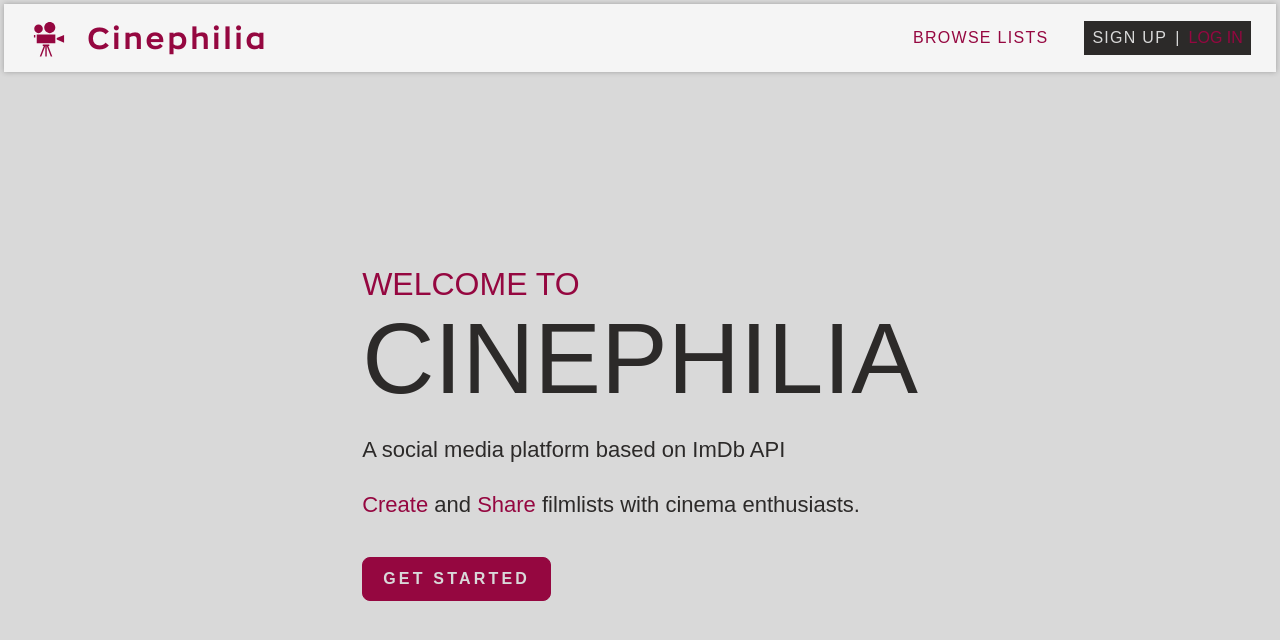
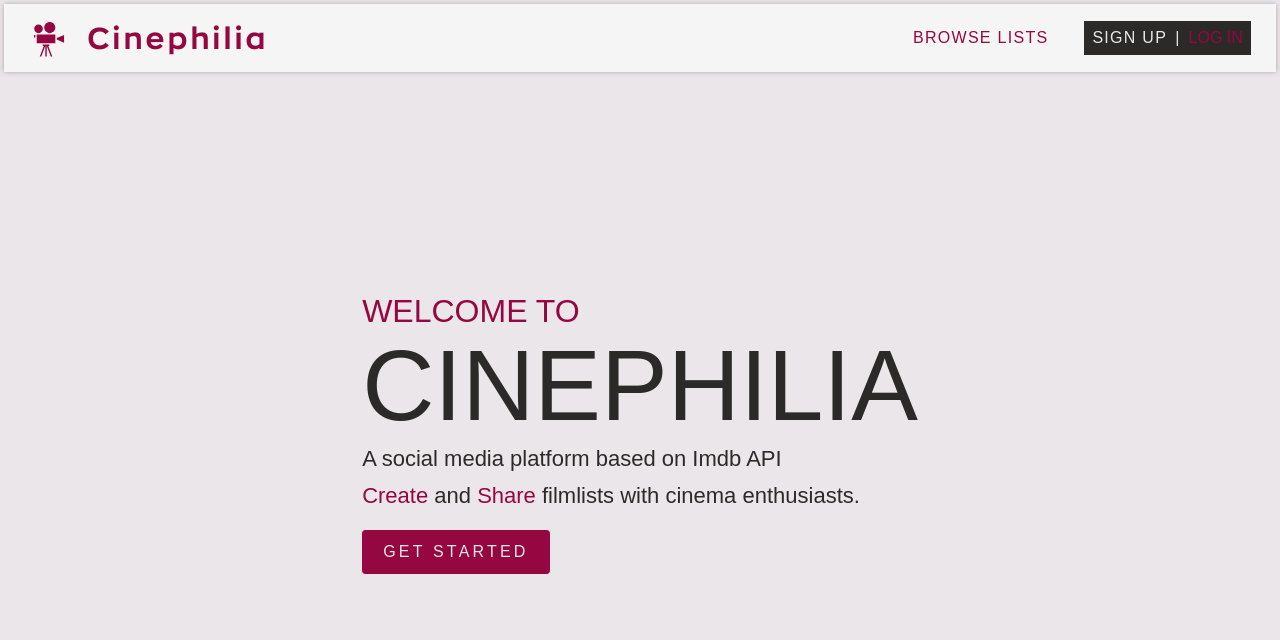
Before and after one commit to ioannis-b-dev/cinephilia-client, a React (Create React App) app: page / in a window 1280 px wide. Shown: the top 640 px of the page. Built offline with nearby package versions, Linux system fonts and the light colour scheme; no server answers; a web font is replaced by a local one.

Commit message:
ui feature

```diff
--- a/src/components/Auth/Auth.jsx
+++ b/src/components/Auth/Auth.jsx
@@ -79,7 +79,7 @@ const Auth = () => {
                 <h1 className="header__title fs-600 ff-sans-light">
                     {isSignup ? "REGISTER" : "LOGIN"}
                 </h1>
-                <p className="header__legend letter-spacing-4 text-center">
+                <p className="header__legend">
                     {isSignup
                         ? "Please fill in the information below: "
                         : "Please enter your email and password"}
--- a/src/components/Auth/Auth.scss
+++ b/src/components/Auth/Auth.scss
@@ -13,6 +13,12 @@
         align-items: center;
         gap: 0.5em;
         margin-bottom: 1em;
+
+        &__legend {
+            letter-spacing: 0em;
+            text-align: center;
+            color: #2c2a29c9;
+        }
     }
     .form {
         display: flex;
--- a/src/components/FilmLists/components/CTA/CTA.jsx
+++ b/src/components/FilmLists/components/CTA/CTA.jsx
@@ -32,7 +32,7 @@ const CTA = ({ creator, listId }) => {
             {(user?.userObject?._id === creator ||
                 user?.userObject?.sub === creator) && (
                 <>
-                    <EditIcon className="icon" />
+                    {/* <EditIcon className="icon" /> */}
                     <DeleteBinIcon className="icon" onClick={openModal} />
                 </>
             )}
--- a/src/components/Header/Header.jsx
+++ b/src/components/Header/Header.jsx
@@ -14,7 +14,7 @@ const Header = () => {
                         Cinephilia
                     </span>
                 </h1>
-                <p>A social media platform based on ImDb API</p>
+                <p>A social media platform based on Imdb API</p>
                 <p>
                     <span className="text-accent">Create</span> and{" "}
                     <span className="text-accent">Share</span> filmlists with
--- a/src/components/Header/Header.scss
+++ b/src/components/Header/Header.scss
@@ -1,18 +1,17 @@
 .header {
     display: flex;
     flex-direction: column;
-    gap: 1em;
+
     padding: 1em;
     p {
         font-size: 22px;
     }
     .btn {
-        font-weight: 700;
         margin-top: 1em;
         align-self: flex-start;
         display: flex;
         font-size: 16px;
-        border-radius: 0.5em;
+        border-radius: 0.2em;
         border: 1px solid var(--color-accent);
         color: var(--color-accent);
         background-color: var(--color-accent);
@@ -26,5 +25,6 @@
         .btn {
             align-self: center;
         }
+        gap: 1em;
     }
 }
--- a/src/components/Navigation/components/NavLinks/NavLinks.jsx
+++ b/src/components/Navigation/components/NavLinks/NavLinks.jsx
@@ -1,11 +1,18 @@
 import React from "react";
-import { Link } from "react-router-dom";
+import { Link, useNavigate } from "react-router-dom";
 import { useGlobalContext, useAuth } from "../../../../hooks";
+
 import "./NavLinks.scss";
 
 const NavLinks = ({ toggleMenu }) => {
+    const navigate = useNavigate();
     const { user, logout } = useAuth();
     const { setShowMyLists, openFilmsModal } = useGlobalContext();
+    const handleCreate = () => {
+        navigate("/filmlists");
+        openFilmsModal();
+        toggleMenu(false);
+    };
     return (
         <div className="links">
             <Link
@@ -32,13 +39,7 @@ const NavLinks = ({ toggleMenu }) => {
                         My Lists
                     </Link>
 
-                    <button
-                        onClick={() => {
-                            openFilmsModal();
-                            toggleMenu(false);
-                        }}
-                        className="link"
-                    >
+                    <button onClick={handleCreate} className="link text-accent">
                         Create List
                     </button>
                 </>
--- a/src/styles/global.scss
+++ b/src/styles/global.scss
@@ -13,7 +13,7 @@
     /* colors */
     --color-dark: #2c2a29;
     --color-light: #2221216c;
-    --color-white: #d9d9d9;
+    --color-white: #ebe6e9;
     --color-accent: #950740;
     --color-alert: #940000;
     --color-success: #147518;
@@ -269,69 +269,3 @@ ul a {
 .text-center {
     text-align: center;
 }
-
-/* As hex codes */
-
-.color-primary-0 {
-    color: #950740;
-} /* Main Primary color */
-.color-primary-1 {
-    color: #c73d75;
-}
-.color-primary-2 {
-    color: #b71557;
-}
-.color-primary-3 {
-    color: #780030;
-}
-.color-primary-4 {
-    color: #530021;
-}
-
-.color-secondary-1-0 {
-    color: #ae2808;
-} /* Main Secondary color (1) */
-.color-secondary-1-1 {
-    color: #e86647;
-}
-.color-secondary-1-2 {
-    color: #d53d19;
-}
-.color-secondary-1-3 {
-    color: #8b1b00;
-}
-.color-secondary-1-4 {
-    color: #601200;
-}
-
-.color-secondary-2-0 {
-    color: #067d36;
-} /* Main Secondary color (2) */
-.color-secondary-2-1 {
-    color: #33a762;
-}
-.color-secondary-2-2 {
-    color: #129949;
-}
-.color-secondary-2-3 {
-    color: #006429;
-}
-.color-secondary-2-4 {
-    color: #00451c;
-}
-
-.color-complement-0 {
-    color: #5a9e07;
-} /* Main Complement color */
-.color-complement-1 {
-    color: #91d341;
-}
-.color-complement-2 {
-    color: #75c217;
-}
-.color-complement-3 {
-    color: #467f00;
-}
-.color-complement-4 {
-    color: #305800;
-}
```
